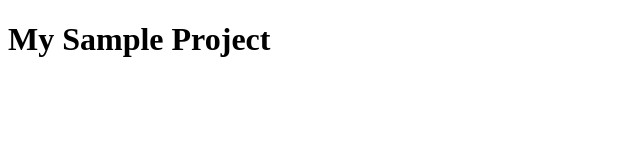
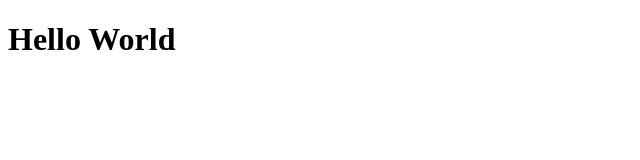
Before and after one commit to nevercoded/TestAndPlay, a plain HTML site: page LearnRequire/index.html in a window 1280 px wide. Shown: the whole page, without its empty margins (0-640 px from the left). Drawn offline with Linux system fonts and the light colour scheme.

Commit message:
Changed the message

```diff
--- a/LearnRequire/index.html
+++ b/LearnRequire/index.html
@@ -7,6 +7,6 @@
         <script data-main="scripts/main.js" src="scripts/require.js"></script>
     </head>
     <body>
-        <h1>My Sample Project</h1>
+        <h1>Hello World</h1>
     </body>
 </html>
```
